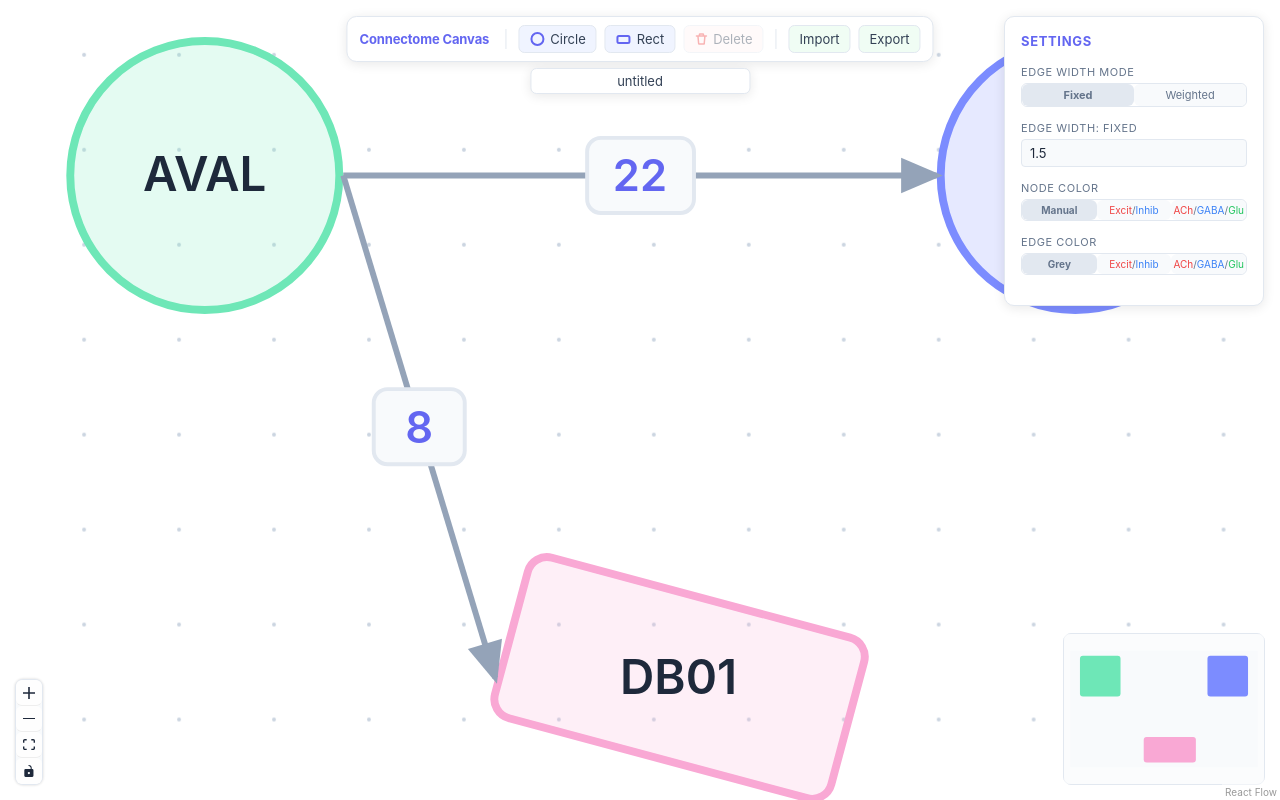
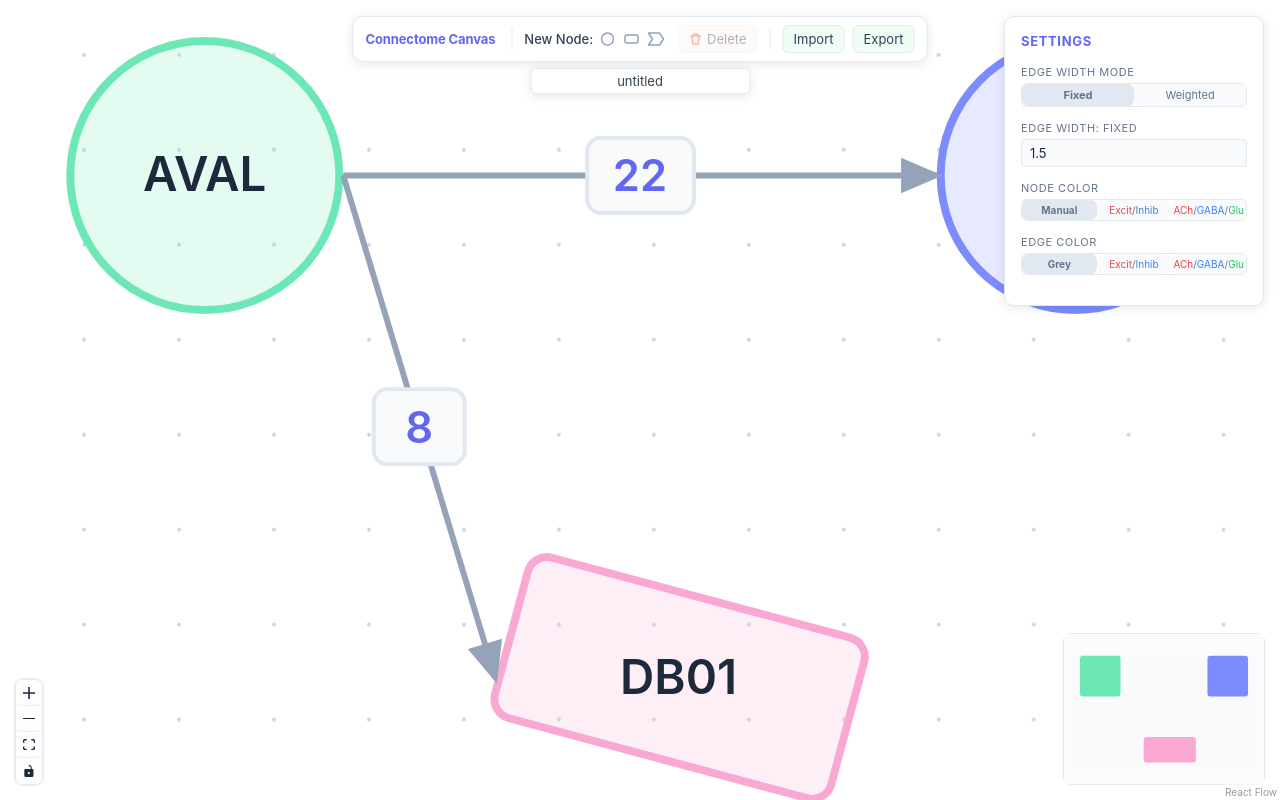
Before and after one commit to jasper-tms/connectome-canvas, a React (Vite) app: page / in a window 1280 px wide. Built offline with nearby package versions, Linux system fonts and the light colour scheme.

Commit message:
Update "New node" buttons on top toolbar

```diff
--- a/src/App.tsx
+++ b/src/App.tsx
@@ -234,7 +234,7 @@ export default function App() {
     [setEdges, nodes],
   );
 
-  function addNode(shape: 'circle' | 'rectangle') {
+  function addNode(shape: 'circle' | 'rectangle' | 'arrow') {
     const id = nextId();
     const color = nextColor();
     const node: Node = {
@@ -389,8 +389,7 @@ export default function App() {
       <Toolbar
         projectName={projectName}
         onProjectNameChange={setProjectName}
-        onAddCircle={() => addNode('circle')}
-        onAddRect={() => addNode('rectangle')}
+        onAddNode={addNode}
         onDeleteSelected={deleteSelected}
         hasSelection={hasSelection}
         onExport={handleExport}
--- a/src/components/Toolbar.tsx
+++ b/src/components/Toolbar.tsx
@@ -1,8 +1,10 @@
+import { useState } from 'react';
+import type { NeuronShape } from '../types';
+
 interface ToolbarProps {
   projectName: string;
   onProjectNameChange: (name: string) => void;
-  onAddCircle: () => void;
-  onAddRect: () => void;
+  onAddNode: (shape: NeuronShape) => void;
   onDeleteSelected: () => void;
   hasSelection: boolean;
   onExport: () => void;
@@ -12,13 +14,15 @@ interface ToolbarProps {
 export default function Toolbar({
   projectName,
   onProjectNameChange,
-  onAddCircle,
-  onAddRect,
+  onAddNode,
   onDeleteSelected,
   hasSelection,
   onExport,
   onImport,
 }: ToolbarProps) {
+  const [labelHover, setLabelHover] = useState(false);
+  const [iconHover, setIconHover] = useState<NeuronShape | null>(null);
+
   return (
     <div style={{
       position: 'absolute',
@@ -48,19 +52,67 @@ export default function Toolbar({
 
         <div style={{ width: 1, height: 20, background: '#e2e8f0', margin: '0 4px' }} />
 
-        <button onClick={onAddCircle} title="Add circle neuron" style={btnStyle('#f0f4ff')}>
-          <svg width="16" height="16" viewBox="0 0 16 16" fill="none" style={{ verticalAlign: 'middle', marginRight: 5 }}>
-            <circle cx="8" cy="8" r="6" stroke="#6366f1" strokeWidth="2" />
-          </svg>
-          Circle
-        </button>
-
-        <button onClick={onAddRect} title="Add rectangle neuron" style={btnStyle('#f0f4ff')}>
-          <svg width="16" height="16" viewBox="0 0 16 16" fill="none" style={{ verticalAlign: 'middle', marginRight: 5 }}>
-            <rect x="2" y="5" width="12" height="7" rx="1.5" stroke="#6366f1" strokeWidth="2" />
-          </svg>
-          Rect
-        </button>
+        {/* New Node label + shape icons */}
+        <div
+          style={{ display: 'inline-flex', alignItems: 'stretch', gap: 0, borderRadius: 4 }}
+          onMouseLeave={() => { setLabelHover(false); setIconHover(null); }}
+        >
+          <span
+            style={{
+              fontSize: 13,
+              fontWeight: 500,
+              color: '#334155',
+              cursor: 'default',
+              userSelect: 'none',
+              display: 'inline-flex',
+              alignItems: 'center',
+              paddingRight: 2,
+            }}
+            onMouseEnter={() => { setLabelHover(true); setIconHover(null); }}
+          >
+            New Node:
+          </span>
+          {([
+            { shape: 'circle' as NeuronShape, title: 'Add circle neuron', icon: (highlighted: boolean) => (
+              <svg width="18" height="18" viewBox="0 0 18 18" fill="none">
+                <circle cx="9" cy="9" r="6" stroke={highlighted ? '#4338ca' : '#94a3b8'} strokeWidth={highlighted ? 2.5 : 1.5} />
+              </svg>
+            )},
+            { shape: 'rectangle' as NeuronShape, title: 'Add rectangle neuron', icon: (highlighted: boolean) => (
+              <svg width="18" height="18" viewBox="0 0 18 18" fill="none">
+                <rect x="2.5" y="5" width="13" height="8" rx="1.5" stroke={highlighted ? '#4338ca' : '#94a3b8'} strokeWidth={highlighted ? 2.5 : 1.5} />
+              </svg>
+            )},
+            { shape: 'arrow' as NeuronShape, title: 'Add arrow neuron', icon: (highlighted: boolean) => (
+              <svg width="20" height="18" viewBox="0 0 20 18" fill="none">
+                <path d="M2 3 L13 3 L17 9 L13 15 L2 15 L6 9 Z" stroke={highlighted ? '#4338ca' : '#94a3b8'} strokeWidth={highlighted ? 2.5 : 1.5} strokeLinejoin="round" fill="none" />
+              </svg>
+            )},
+          ]).map(({ shape, title, icon }) => {
+            const highlighted = labelHover || iconHover === shape;
+            return (
+              <button
+                key={shape}
+                onClick={() => onAddNode(shape)}
+                title={title}
+                onMouseEnter={() => { setIconHover(shape); setLabelHover(false); }}
+                style={{
+                  background: highlighted ? '#eef2ff' : 'transparent',
+                  border: 'none',
+                  padding: '4px 3px',
+                  margin: 0,
+                  cursor: 'pointer',
+                  display: 'inline-flex',
+                  alignItems: 'center',
+                  borderRadius: 4,
+                  transition: 'background 0.1s',
+                }}
+              >
+                {icon(highlighted)}
+              </button>
+            );
+          })}
+        </div>
 
         <button
           onClick={onDeleteSelected}
```
